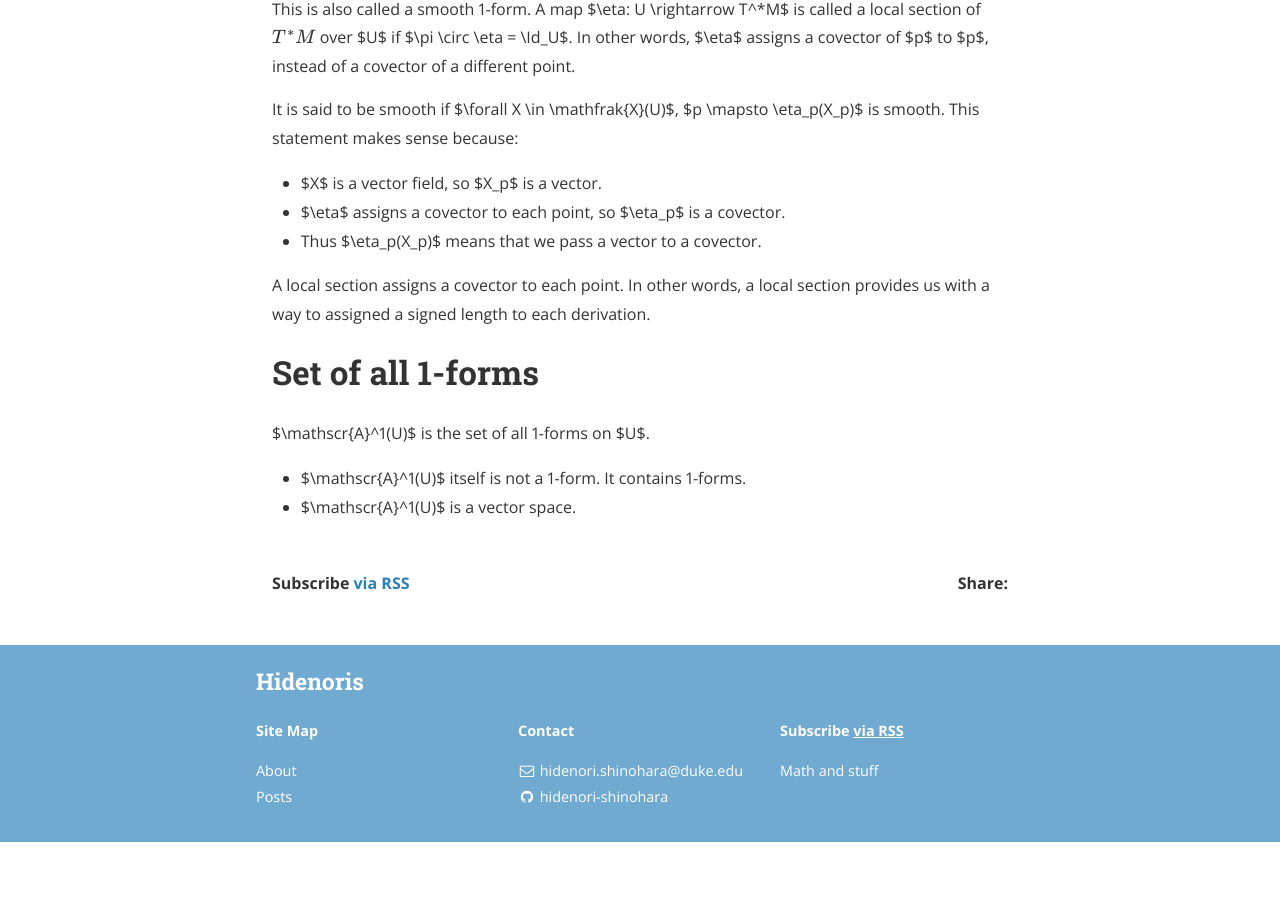
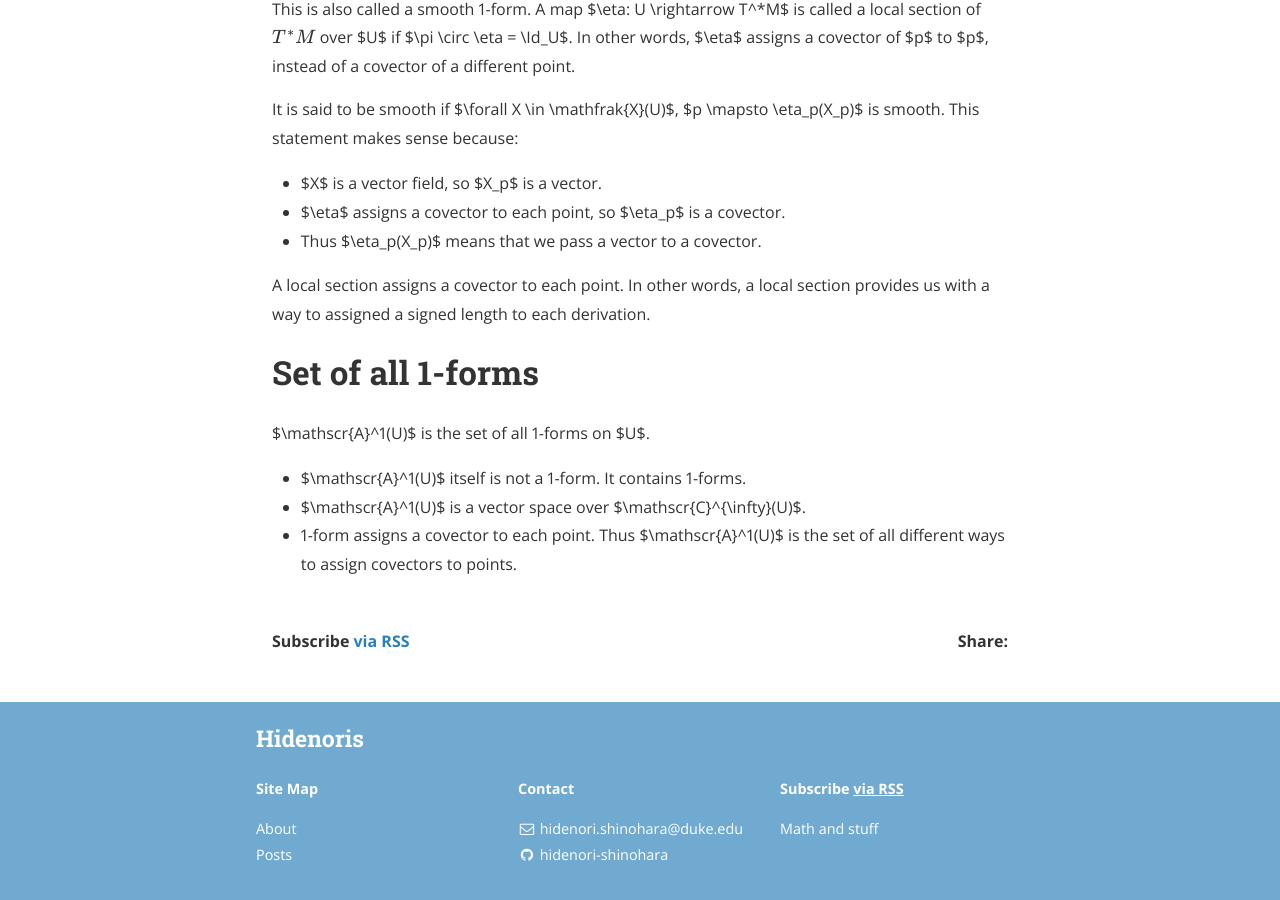
Before and after one commit to hidenori-shinohara/hidenori-shinohara.github.io, a Jekyll site: the page built from _posts/courses/math620/2019-09-09-smooth-manifold-cheat-sheet.md, in a window 1280 px wide and 900 px high, scrolled down 4631 px. Built offline with Jekyll 4.4.1, drawn with Linux system fonts in a browser that asks for light colours; nearby versions of some CDN libraries; formulas are drawn with MathJax 3; before the commit the page ends 5473 px from its top, so only the background shows below that.

Commit message:
Add notes to 1-form vector space

```diff
--- a/_posts/courses/math620/2019-09-09-smooth-manifold-cheat-sheet.md
+++ b/_posts/courses/math620/2019-09-09-smooth-manifold-cheat-sheet.md
@@ -136,4 +136,6 @@ $\mathscr{A}^1(U)$ is the set of all 1-forms on $U$.
 
 * $\mathscr{A}^1(U)$ itself is not a 1-form.
   It contains 1-forms.
-* $\mathscr{A}^1(U)$ is a vector space.
+* $\mathscr{A}^1(U)$ is a vector space over $\mathscr{C}^{\infty}(U)$.
+* 1-form assigns a covector to each point.
+  Thus $\mathscr{A}^1(U)$ is the set of all different ways to assign covectors to points.
```
